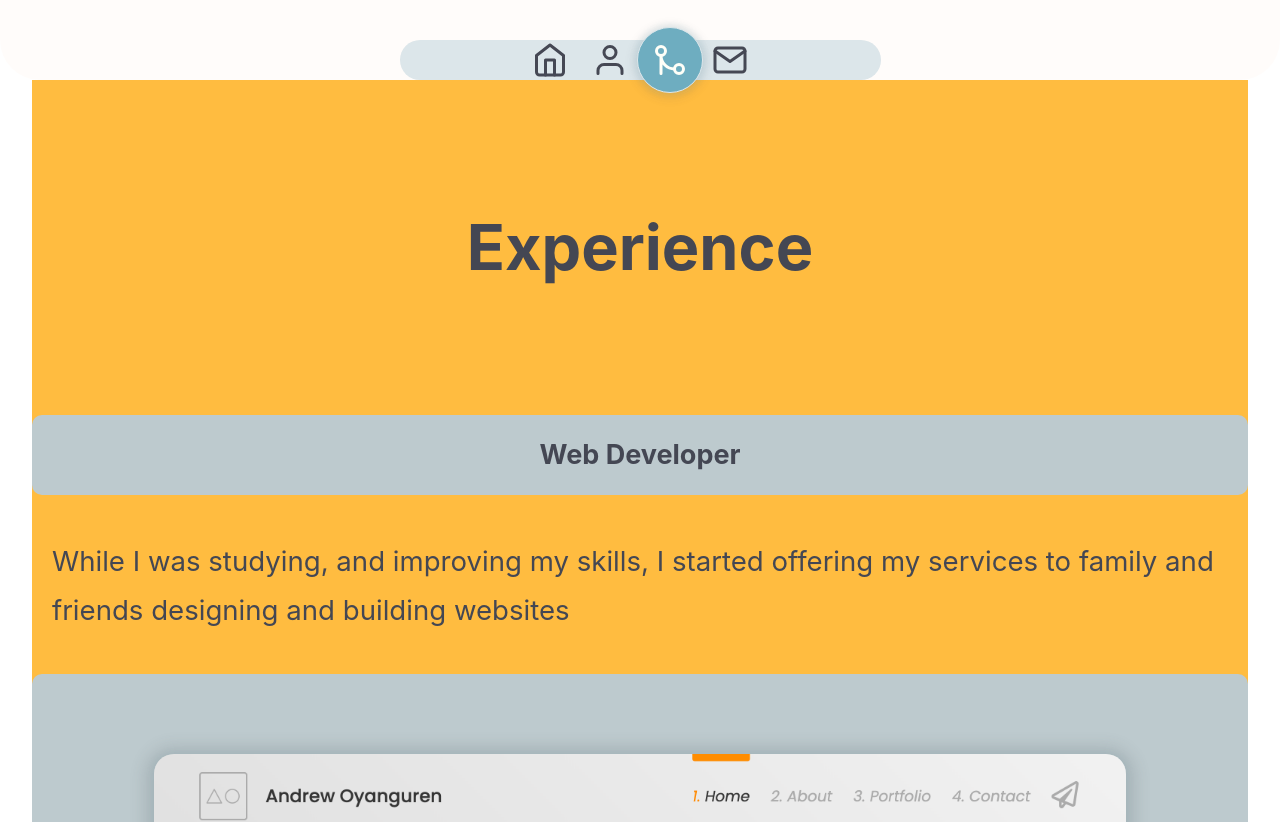
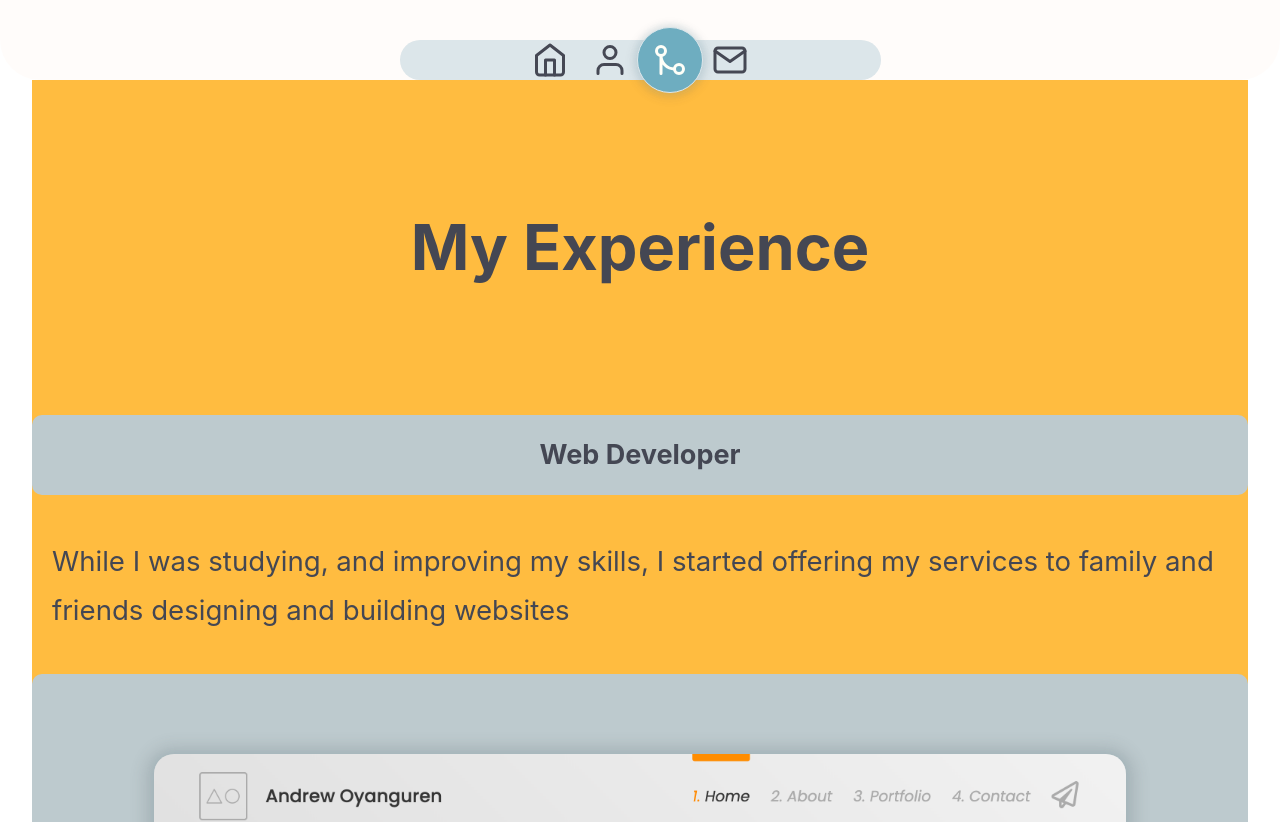
Before and after one commit to andrew-oyanguren/typescript-portfolio, a React (Vite) app: page /experience in a window 1280 px wide. Shown: the top 822 px of the page. Built offline with nearby package versions, Linux system fonts and the light colour scheme.

Commit message:
Changed PageTitle text

```diff
--- a/src/pages/ExperiencePage/ExperiencePage.tsx
+++ b/src/pages/ExperiencePage/ExperiencePage.tsx
@@ -27,7 +27,7 @@ const EXP_SECTIONS_CONFIG = [
 const PageSection = () => {
   return (
     <>
-      <PageTitle text='Experience' />
+      <PageTitle text='My Experience' />
       {EXP_SECTIONS_CONFIG.map(({ title, subTitle, content }) => (
         <section className={styles.ExperiencePageSection} key={title}>
           <PageTitle secondaryTitle={true} text={title} />
```
